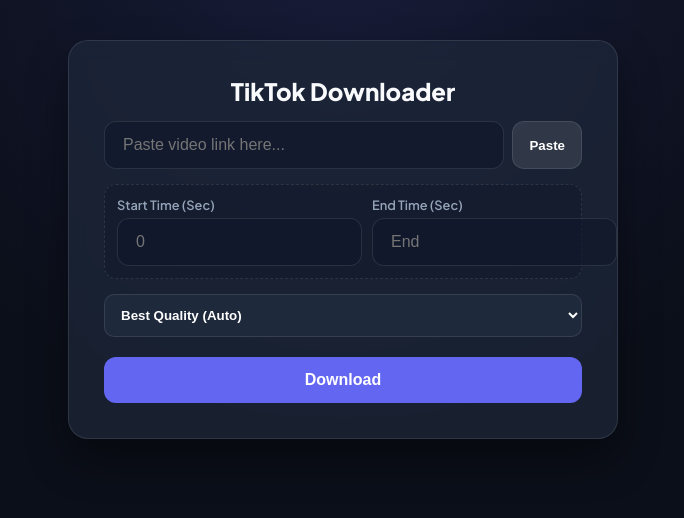
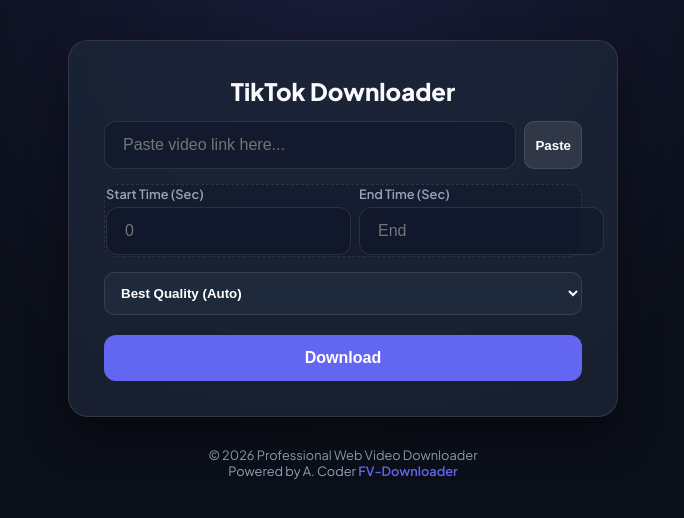
Before and after one commit to m7f0n3-spec/free-video-downloader, a Flask app: page /tiktok in a window 1280 px wide. Shown: the part 68-586 px from the top of the page, without its empty margins (297-981 px from the left). Run offline with Flask 3, Linux system fonts and the light colour scheme.

Commit message:
quick update

```diff
--- a/templates/tiktok.html
+++ b/templates/tiktok.html
@@ -92,11 +92,11 @@
         input[type="text"]:focus, input[type="number"]:focus { border-color: var(--primary); }
 
         .btn-paste {
-            padding: 0 16px;
+            padding: 0 10px;
             background: rgba(255, 255, 255, 0.1);
             color: #fff;
             border: 1px solid var(--border);
-            border-radius: 12px;
+            border-radius: 10px;
             cursor: pointer;
             font-weight: 600;
         }
@@ -104,10 +104,10 @@
 
         .trim-box {
             display: flex;
-            gap: 10px;
+            gap: 8px;
             margin-bottom: 15px;
             background: rgba(15, 23, 42, 0.4);
-            padding: 12px;
+            padding: 1px;
             border-radius: 12px;
             border: 1px dashed var(--border);
         }
@@ -209,6 +209,17 @@
                 flex-direction: column;
                 gap: 8px;
             }
+        }
+        .f2ter {
+            text-align: center;
+            margin-top: 30px;
+            font-size: 0.8rem;
+            color: var(--text-muted);
+        }
+        .fv {
+            color: var(--primary);
+            text-decoration: none;
+            font-weight: 600;
         }
     </style>
 </head>
@@ -469,5 +480,8 @@
         });
     </script>
     <script src="{{ url_for('static', filename='js/main.js') }}"></script>
+    <footer class="f2ter">
+        © 2026 Professional Web Video Downloader<br>Powered by A. Coder<a href="https://shorturl.at/wrmY1" class="fv"> FV-Downloader</a>
+    </footer>
 </body>
 </html>
```
Also changed, not shown: templates/facebook.html (+18 -4 lines), templates/index.html (+14 -0 lines), templates/instagram.html (+18 -4 lines), templates/youtube.html (+16 -2 lines), 4 other files.
